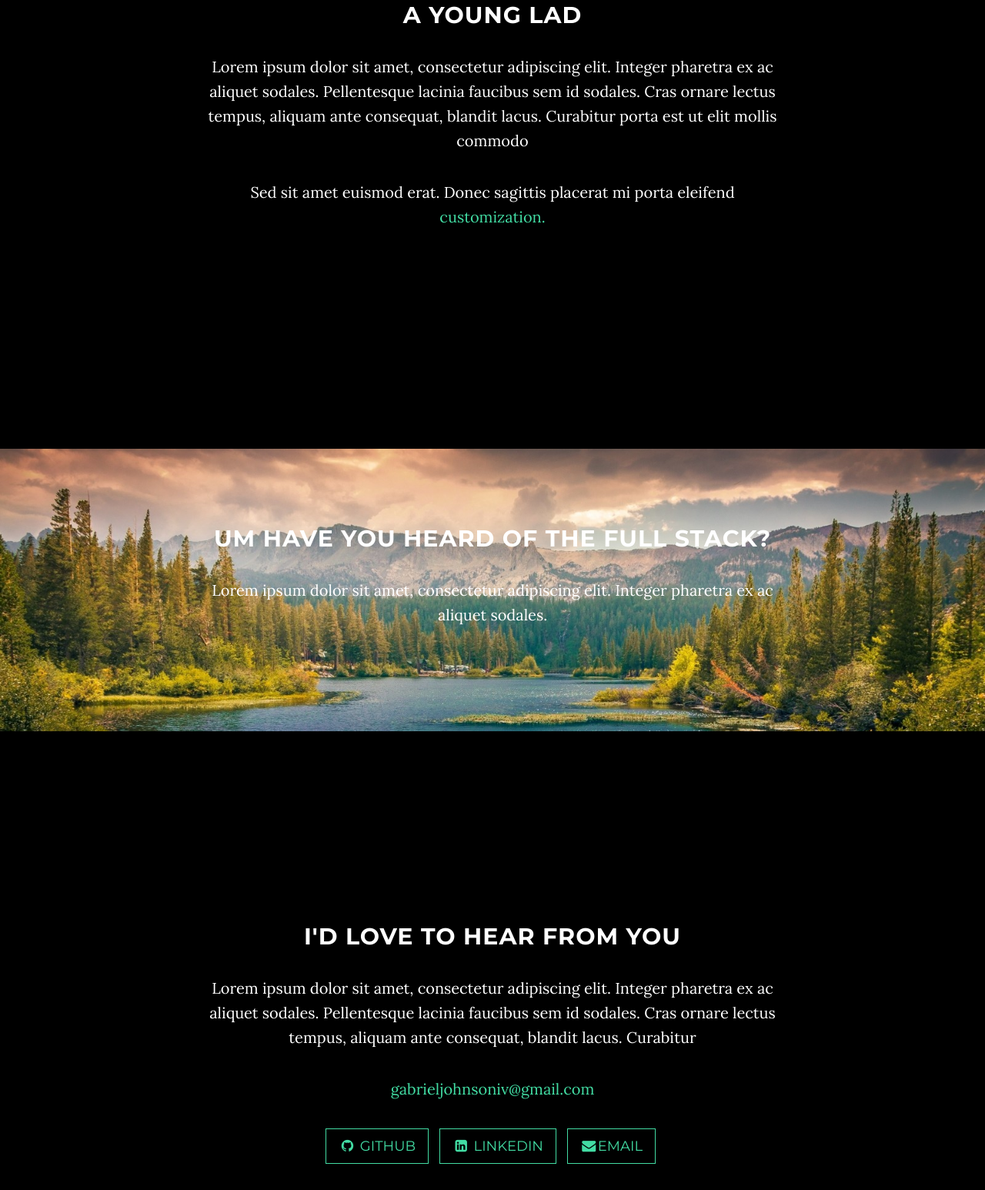
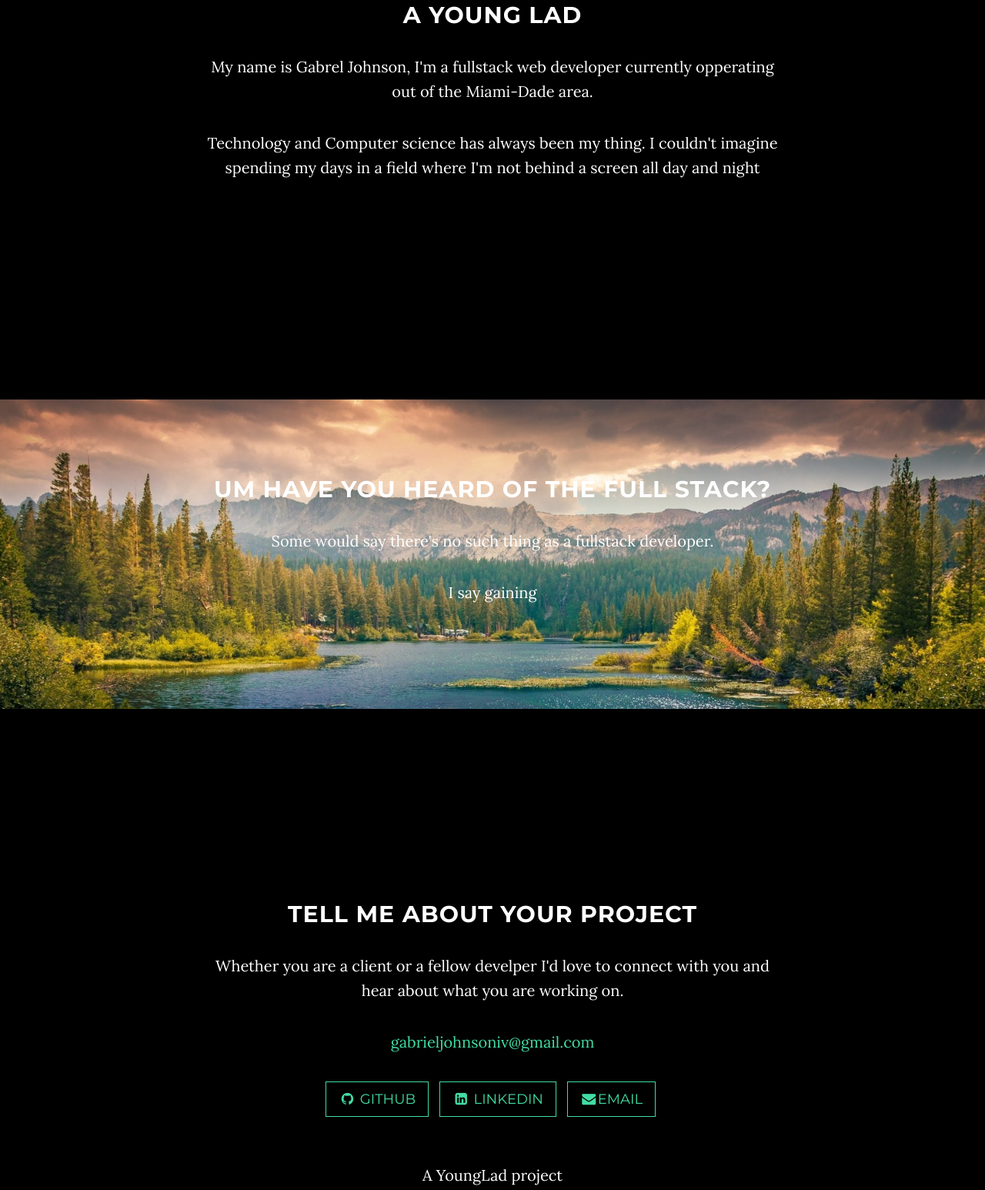
Before and after one commit to YoungLad/YoungLad.github.io, a website: page index.html in a window 1280 px wide. Shown: the part 1047-2593 px from the top of the page at 77% size. Drawn offline with nearby package versions, Linux system fonts and the light colour scheme; some packages are replaced by stand-ins of ours; files that its build step writes are made by us from their sources.

Commit message:
got rid of lorem ipsum

```diff
--- a/index.html
+++ b/index.html
@@ -75,7 +75,7 @@
                 <div class="row">
                     <div class="col-md-8 col-md-offset-2">
                         <h1 class="brand-heading">Software Developer</h1>
-                        <p class="intro-text">My friends call me Lad but friends don't need software developed</p>
+                        <p class="intro-text">My friends call me Young Lad</p>
                         <a href="#about" class="btn btn-circle page-scroll">
                             <i class="fa fa-angle-double-down animated"></i>
                         </a>
@@ -90,8 +90,9 @@
         <div class="row">
             <div class="col-lg-8 col-lg-offset-2">
                 <h2>A Young Lad</h2>
-                <p>Lorem ipsum dolor sit amet, consectetur adipiscing elit. Integer pharetra ex ac aliquet sodales. Pellentesque lacinia faucibus sem id sodales. Cras ornare lectus tempus, aliquam ante consequat, blandit lacus. Curabitur porta est ut elit mollis commodo</p>
-                <p>Sed sit amet euismod erat. Donec sagittis placerat mi porta eleifend<a href=""> customization.</a></p>
+                <p>My name is Gabrel Johnson, I'm a fullstack web developer currently opperating out of the Miami-Dade area.</p>
+                <p>Technology and Computer science has always been my thing. I couldn't imagine spending my days in a field where I'm not behind a screen all day and night</p>
+
             </div>
         </div>
     </section>
@@ -102,7 +103,8 @@
             <div class="container">
                 <div class="col-lg-8 col-lg-offset-2">
                     <h2>Um have you heard of the full stack?</h2>
-                    <p>Lorem ipsum dolor sit amet, consectetur adipiscing elit. Integer pharetra ex ac aliquet sodales.</p>
+                    <p>Some would say there's no such thing as a fullstack developer.</p>
+                    <p>I say gaining</p>
 
                 </div>
             </div>
@@ -113,8 +115,8 @@
     <section id="contact" class="container content-section text-center">
         <div class="row">
             <div class="col-lg-8 col-lg-offset-2">
-                <h2>I'd love to hear from you</h2>
-                <p>Lorem ipsum dolor sit amet, consectetur adipiscing elit. Integer pharetra ex ac aliquet sodales. Pellentesque lacinia faucibus sem id sodales. Cras ornare lectus tempus, aliquam ante consequat, blandit lacus. Curabitur</p>
+                <h2>Tell me about your project</h2>
+                <p>Whether you are a client or a fellow develper I'd love to connect with you and hear about what you are working on.</p>
                 <p><a href="mailto:gabrieljohnsoniv@gmail.com">gabrieljohnsoniv@gmail.com</a>
                 </p>
                 <ul class="list-inline banner-social-buttons">
```
Also changed, not shown: css/grayscale.min.css, js/grayscale.min.js.
